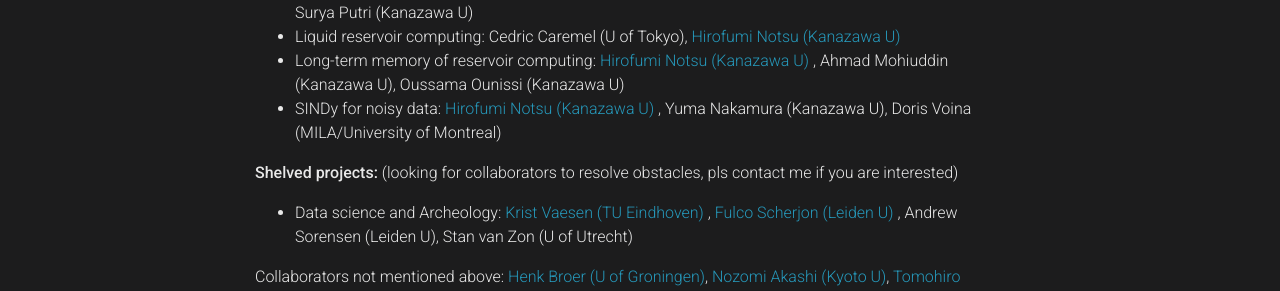
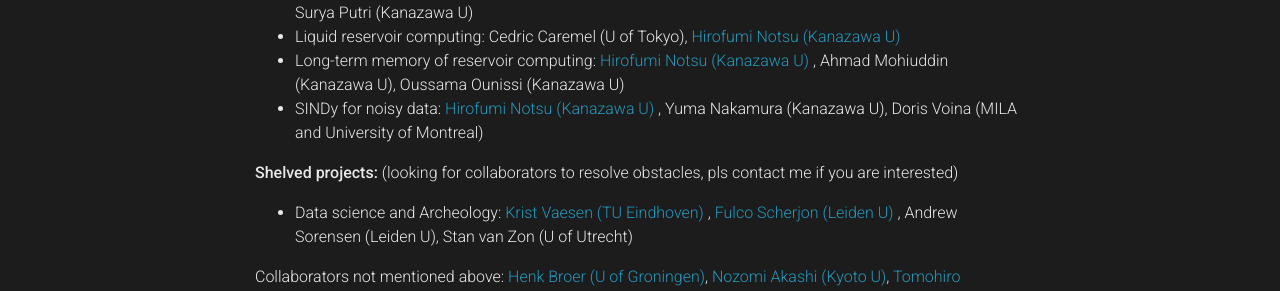
Before and after one commit to mathowl/tgdejong, a Jekyll site: the page built from _pages/about.md, in a window 1280 px wide and 900 px high, scrolled down 901 px. Shown: the part 161-452 px from the top of the window. Built offline with Jekyll 4.4.1, drawn with Linux system fonts in a browser that asks for light colours; full-size pictures stand in for the smaller copies a plugin makes; some web fonts are replaced; comment, search, counter and statistics services are not loaded; a style sheet for code colours, icons or effects is not loaded.

Commit message:
Update about.md

```diff
--- a/_pages/about.md
+++ b/_pages/about.md
@@ -45,7 +45,7 @@
     <li> Biomath (surface-bulk PDEs): <a href = "https://www.koondi.net/"> Koondanibha Mitra (TU Eindhoven) </a>, <a href = "https://antoinediez.gitlab.io/"> Antoine Diez (Kyoto U) </a>, Kharisma Surya Putri (Kanazawa U) </li>
     <li> Liquid reservoir computing: Cedric Caremel (U of Tokyo), <a href = "https://scheme.hn/"> Hirofumi Notsu (Kanazawa U) </a> </li>
     <li> Long-term memory of reservoir computing: <a href = "https://scheme.hn/"> Hirofumi Notsu (Kanazawa U) </a>, Ahmad Mohiuddin (Kanazawa U),  Oussama Ounissi (Kanazawa U) </li>
-    <li> SINDy for noisy data: <a href = "https://scheme.hn/"> Hirofumi Notsu (Kanazawa U) </a>, Yuma Nakamura (Kanazawa U), Doris Voina (MILA/University of Montreal) </li>
+    <li> SINDy for noisy data: <a href = "https://scheme.hn/"> Hirofumi Notsu (Kanazawa U) </a>, Yuma Nakamura (Kanazawa U), Doris Voina (MILA and University of Montreal) </li>
 </ul>
 
 **Shelved projects:** (looking for collaborators to resolve obstacles, pls contact me if you are interested)
```
